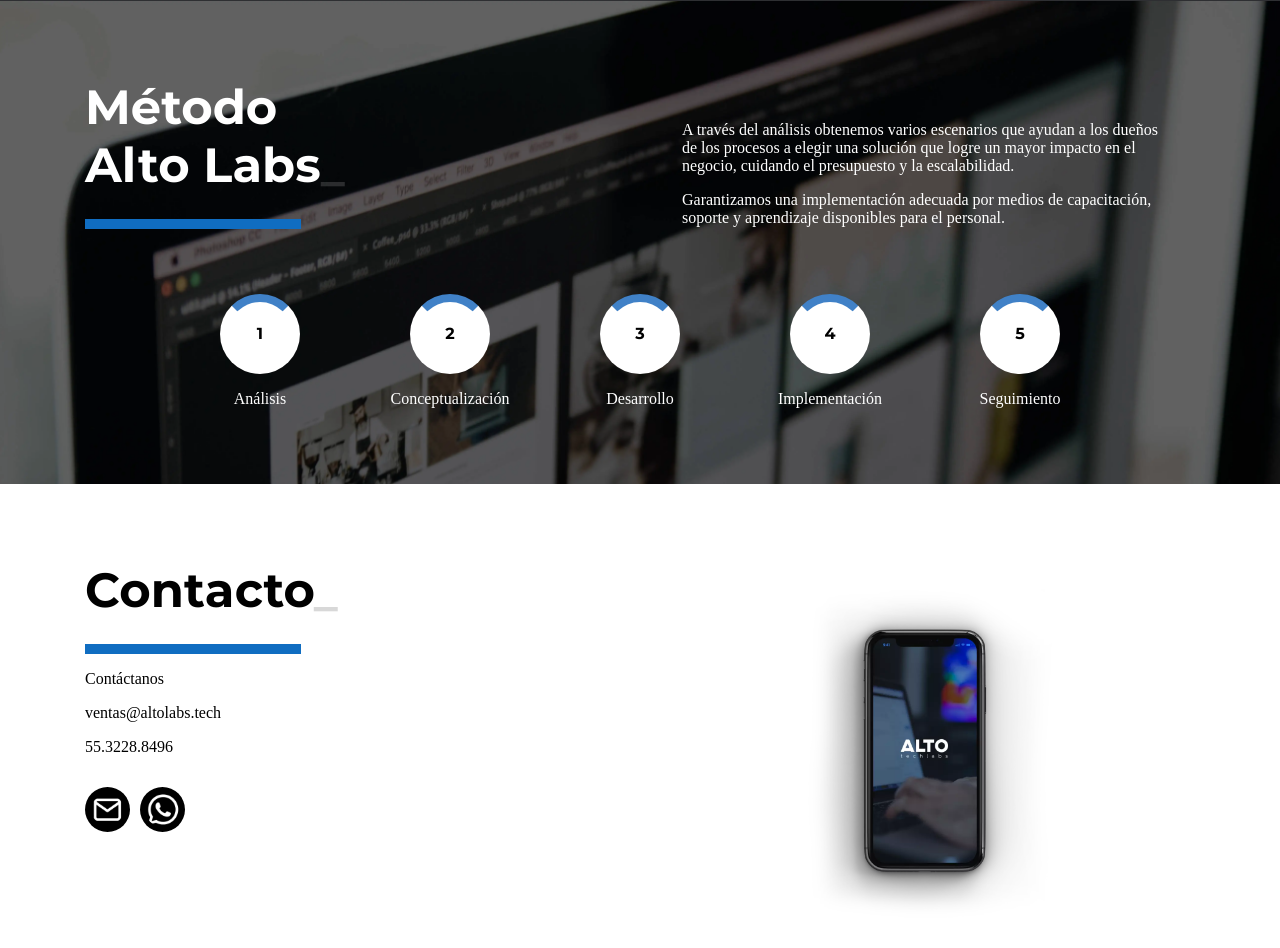
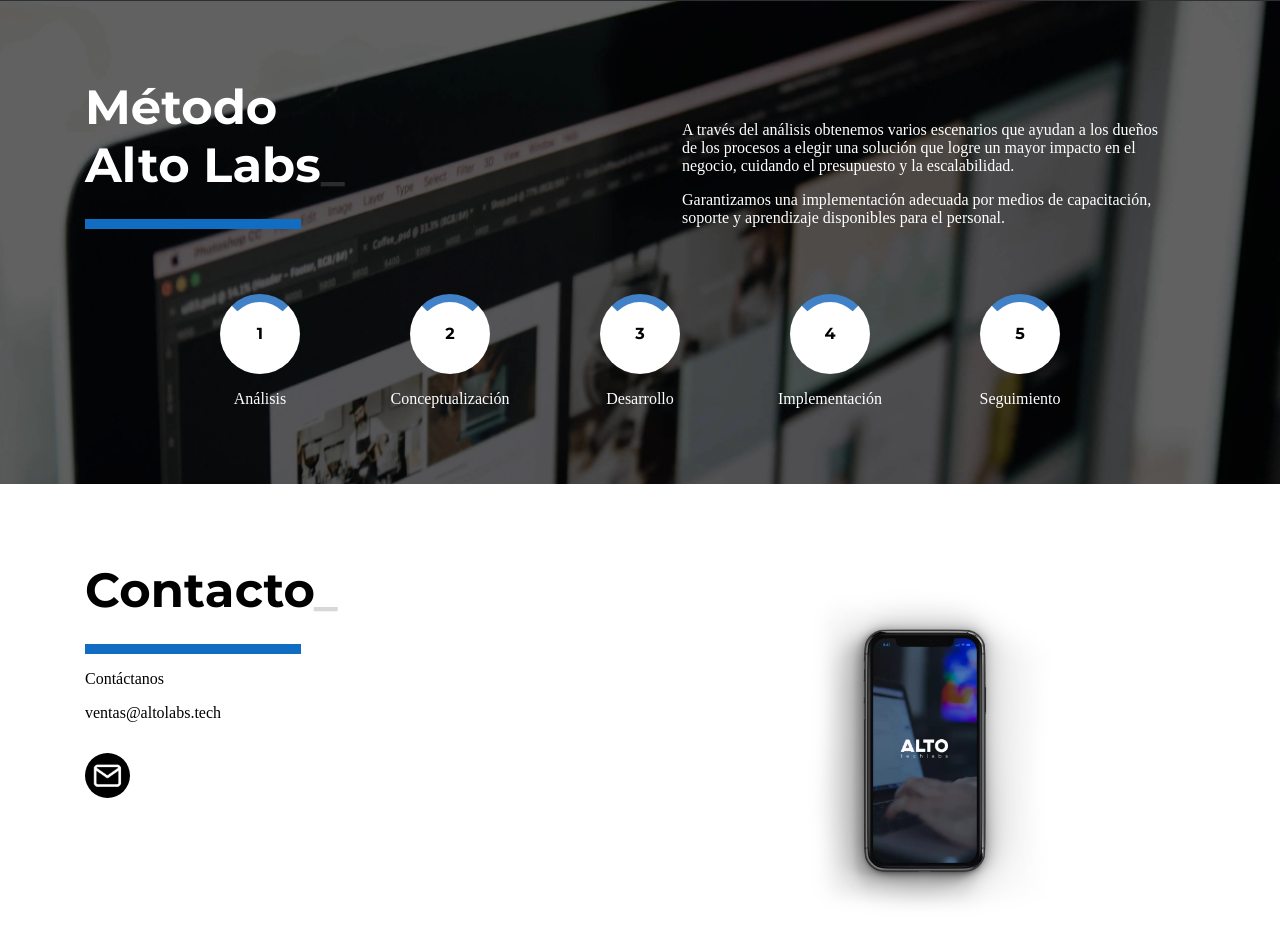
Before and after one commit to AltoTechLabs/alto-web, a plain HTML site: page index.html in a window 1280 px wide. Shown: the part 2316-3264 px from the top of the page. Drawn offline with Linux system fonts and the light colour scheme; a web font is replaced by a local one.

Commit message:
Update index.html

```diff
--- a/index.html
+++ b/index.html
@@ -368,7 +368,6 @@
               <div>
                 <p>Contáctanos</p>
                 <p>ventas@altolabs.tech</p>
-                <p>55.3228.8496</p>
               </div>
               <div class="container">
                 <div class="row contact-icons">
@@ -377,17 +376,6 @@
                       class="contact-icon lazyload"
                       src="assets/icons/mail.png"
                       alt="email"
-                    />
-                  </a>
-                  <a
-                    target="_blank"
-                    rel="noreferrer"
-                    href="https://wa.me/525532288496"
-                  >
-                    <img
-                      class="contact-icon lazyload"
-                      src="assets/icons/whatsapp.png"
-                      alt="whatsapp"
                     />
                   </a>
                 </div>
```
